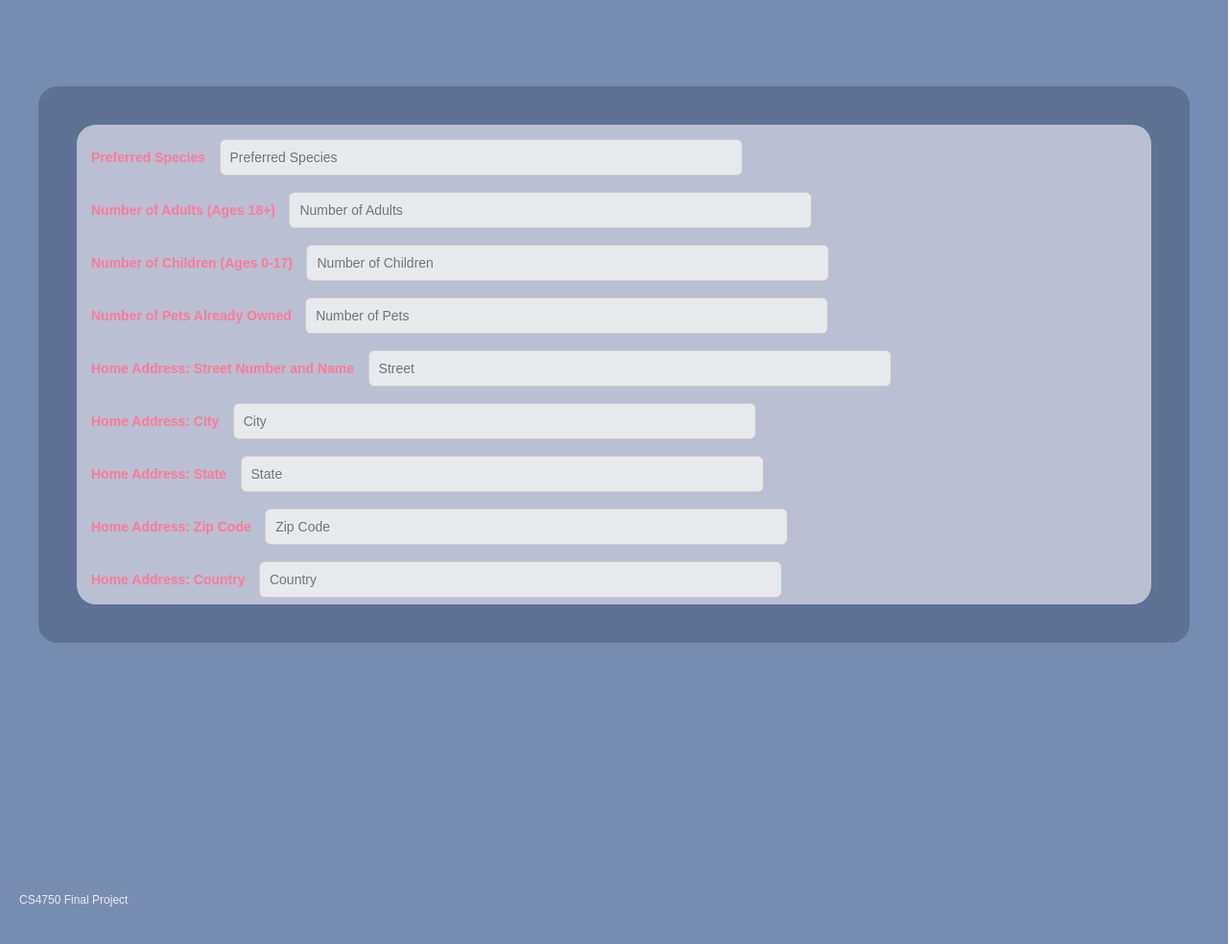
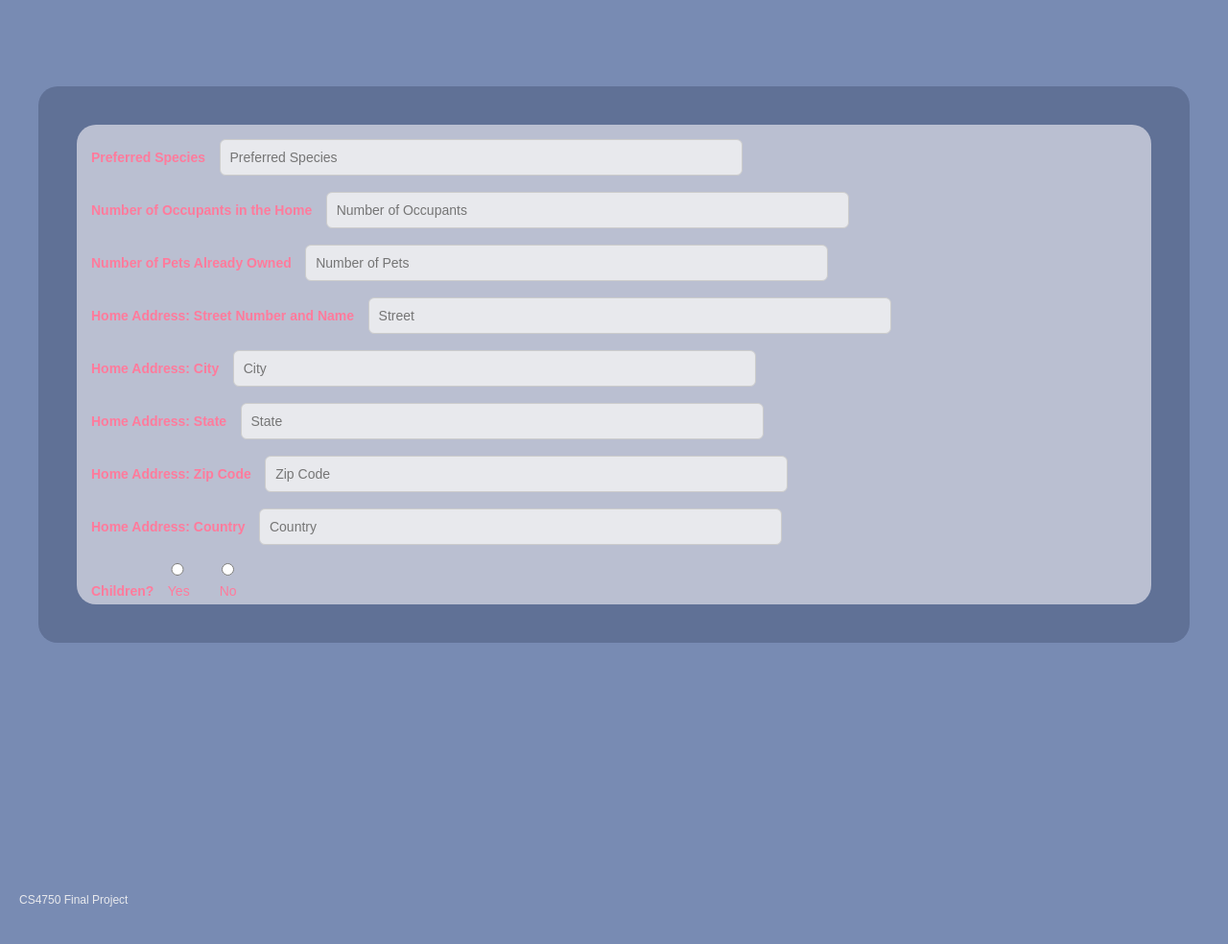
Before and after one commit to michelleegao/CS-4750-Pet-Shelter, a Flask app: template templates/addfamily.html in a window 1280 px wide. Shown: the part 221-1205 px from the top of the page at 96% size. Run offline with Flask 3, Linux system fonts and the light colour scheme; the template is opened without the code that fills it, so the values that code supplies are empty.

Commit message:
cleaning up some of the add screens

```diff
--- a/templates/addfamily.html
+++ b/templates/addfamily.html
@@ -34,12 +34,8 @@
                         <input id="species" type="text" placeholder="Preferred Species">
                     </div>
                     <div class="input-group">
-                        <label for="adult_number"><strong>Number of Adults (Ages 18+)</strong></label>
-                        <input id="adult_number" type="number" min="0" step="1" placeholder="Number of Adults">
-                    </div>
-                    <div class="input-group">
-                        <label for="child_number"><strong>Number of Children (Ages 0-17)</strong></label>
-                        <input id="child_number" type="number" min="0" step="1" placeholder="Number of Children">
+                        <label for="occupant_number"><strong>Number of Occupants in the Home</strong></label>
+                        <input id="occupant_number" type="number" min="0" step="1" placeholder="Number of Occupants">
                     </div>
                     <div class="input-group">
                         <label for="pet_number"><strong>Number of Pets Already Owned</strong></label>
```
Also changed, not shown: templates/addpet.html (+25 -6 lines), static/js/add.js (line endings or trailing spaces).
